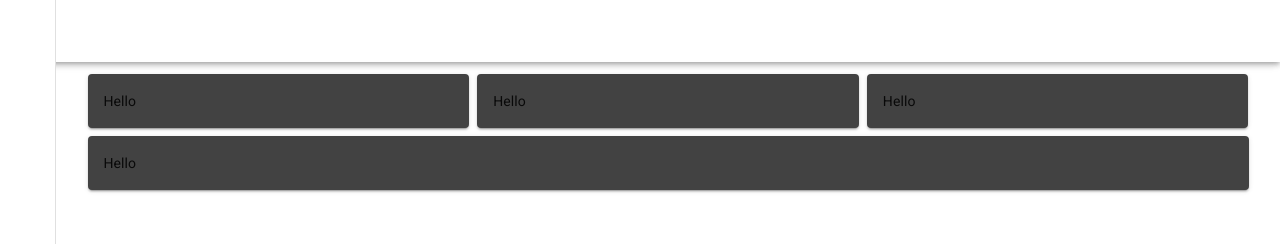
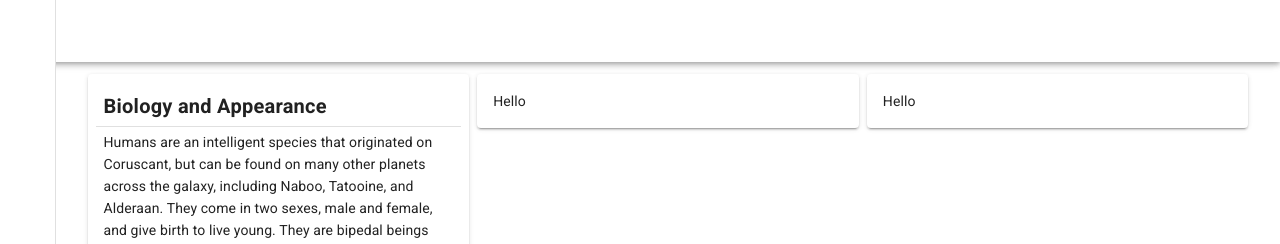
Before and after one commit to benwicker/CharacterCreator, a Nuxt app: page /inspire in a window 1280 px wide. Shown: the part 352-596 px from the top of the page. Built offline with nearby package versions, Linux system fonts and the light colour scheme.

Commit message:
Added description text

```diff
--- a/components/Species.vue
+++ b/components/Species.vue
@@ -1,27 +1,31 @@
 <template>
   <v-container grid-list-md pa-0 ma-0>
     <v-layout column class="fill-height" style="min-height: 0;">
-      <v-flex d-flex md10 lg10 class="fill-height">
+      <v-flex d-flex md11 lg11 class="fill-height">
         <v-layout class="fill-height">
           <v-flex md4 class="fill-height">
-            <v-card class="secondary scroll-y" style="height: 100%; min-height: 0;" data-simplebar>
+            <v-card class="scroll-y" style="height: 100%; min-height: 0;" data-simplebar>
+              <template v-for="bioItem in selectedSpecies.bio">
+                <v-card-title class="font-weight-bold pb-1" :key="bioItem.header">{{bioItem.header}}</v-card-title>
+                <v-divider class="ml-2 mr-2" :key="bioItem.content"></v-divider>
+                <v-card-text class="pt-1" :key="bioItem.content">{{bioItem.content}}</v-card-text>
+              </template>
+            </v-card>
+          </v-flex>
+          <v-flex md4 class="fill-height">
+            <v-card class="scroll-y" style="height: 100%;" data-simplebar>
               <v-card-text>Hello</v-card-text>
             </v-card>
           </v-flex>
           <v-flex md4 class="fill-height">
-            <v-card class="secondary scroll-y" style="height: 100%;" data-simplebar>
-              <v-card-text>Hello</v-card-text>
-            </v-card>
-          </v-flex>
-          <v-flex md4 class="fill-height">
-            <v-card class="secondary scroll-y" style="height: 100%;" data-simplebar>
+            <v-card class="scroll-y" style="height: 100%;" data-simplebar>
               <v-card-text>Hello</v-card-text>
             </v-card>
           </v-flex>
         </v-layout>
       </v-flex>
-      <v-flex md2 lg2 class="fill-height">
-        <v-card class="secondary scroll-y" style="height: 100%;" data-simplebar>
+      <v-flex md1 lg1 class="fill-height">
+        <v-card class="scroll-y" style="height: 100%;" data-simplebar>
           <v-card-text>Hello</v-card-text>
         </v-card>
       </v-flex>
```
